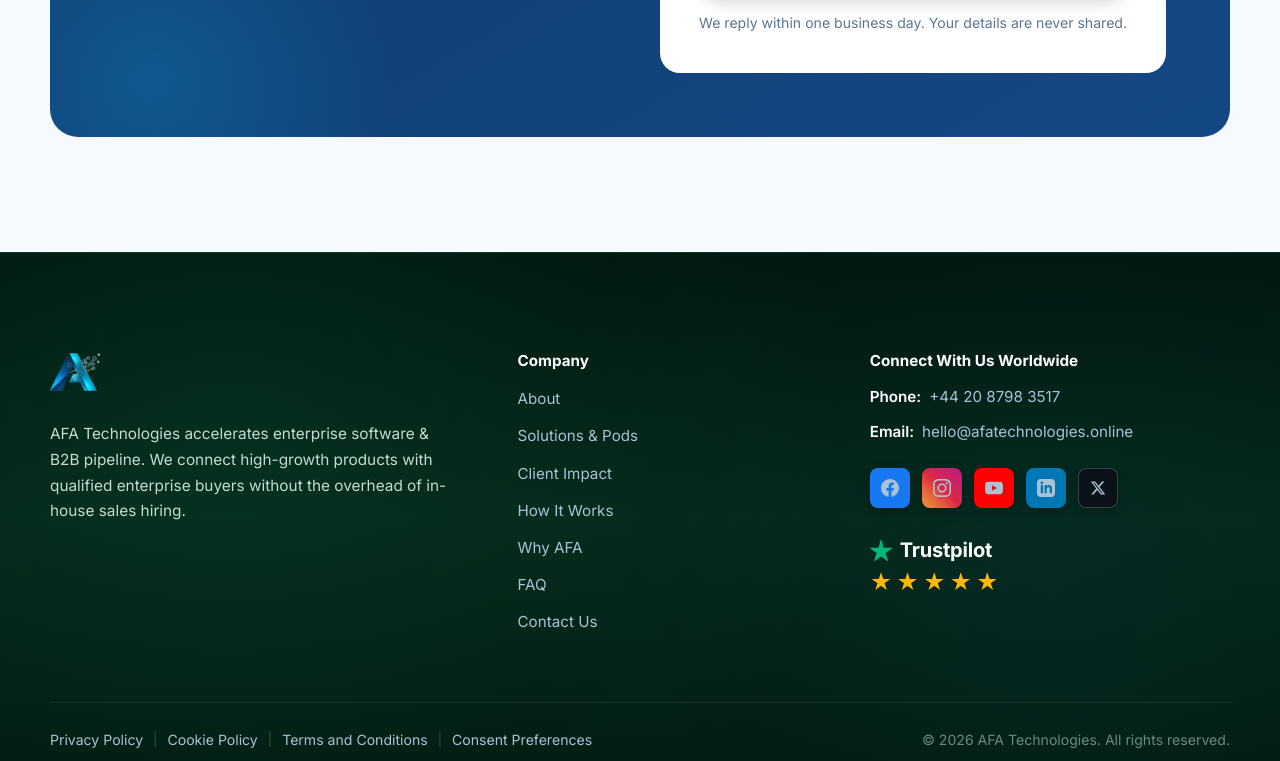
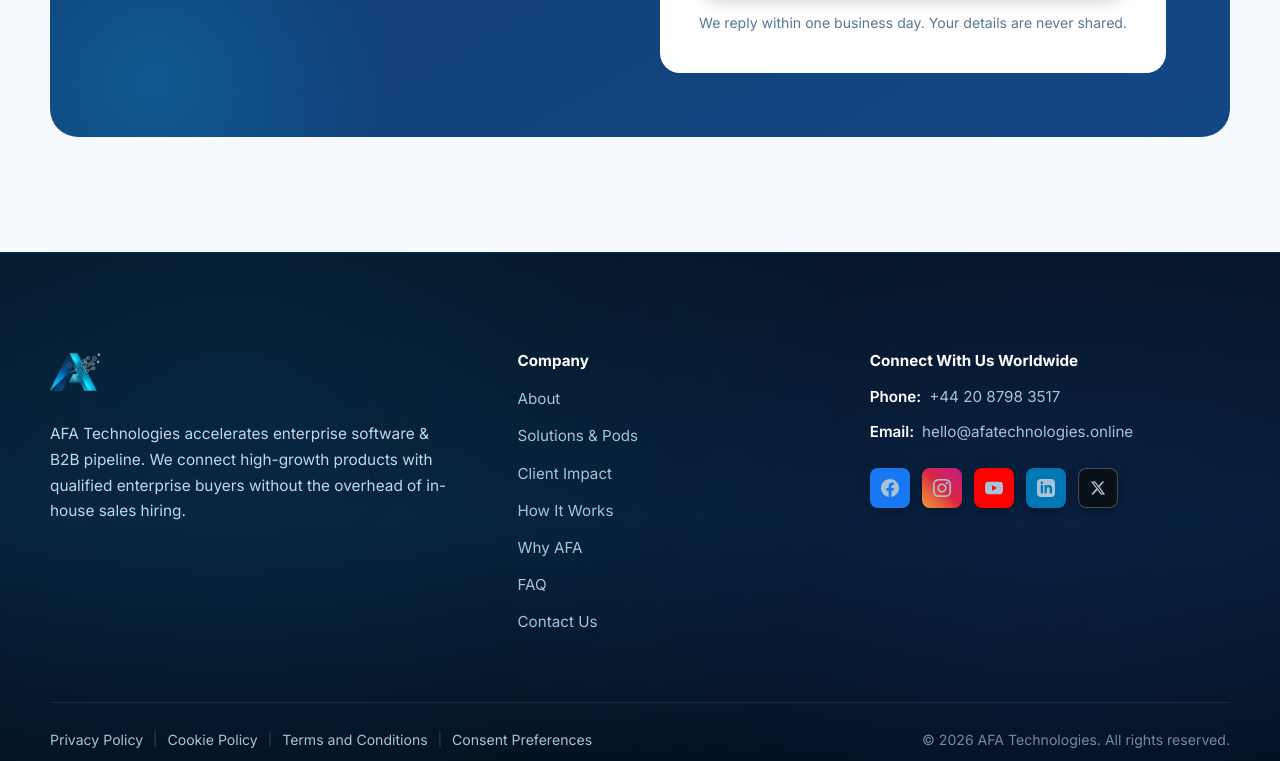
Before and after one commit to HafizTayyabNasir/AFATechnolgies, a Next.js app: page / in a window 1280 px wide. Shown: the part 11239-12000 px from the top of the page. Built offline with nearby package versions, Linux system fonts and the light colour scheme.

Commit message:
Remove Trustpilot badge from footer and switch footer theme to AFA Cyber Navy

```diff
--- a/AFA-Technologies-Website.html
+++ b/AFA-Technologies-Website.html
@@ -1420,16 +1420,17 @@ ul{margin:0;padding:0;list-style:none}
 .form-done p{color:var(--muted)}
 
 /* ---------- Footer ---------- */
-/* ---------- Accelerec-Themed Executive Footer ---------- */
+/* ---------- AFA Executive Navy-Themed Footer ---------- */
 .footer{
   position: relative;
-  background: radial-gradient(circle at 18% 28%, rgba(0, 229, 153, 0.08) 0%, transparent 55%),
-              radial-gradient(circle at 82% 65%, rgba(0, 189, 242, 0.06) 0%, transparent 50%),
-              linear-gradient(180deg, #02140d 0%, #052417 50%, #03180f 100%);
-  color: #a5c4b5;
+  background:
+    radial-gradient(circle at 18% 25%, rgba(0, 189, 242, 0.08) 0%, transparent 55%),
+    radial-gradient(circle at 82% 65%, rgba(37, 99, 235, 0.07) 0%, transparent 50%),
+    linear-gradient(180deg, #051426 0%, #071d37 50%, #030e1c 100%);
+  color: #a9c3d6;
   padding-top: clamp(60px, 8vw, 100px);
   padding-bottom: 32px;
-  border-top: 1px solid rgba(0, 229, 153, 0.15);
+  border-top: 1px solid rgba(0, 189, 242, 0.2);
   overflow: hidden;
 }
 .footer-main-grid {
@@ -1455,7 +1456,7 @@ ul{margin:0;padding:0;list-style:none}
 .footer-brand-desc {
   font-size: 0.96rem;
   line-height: 1.68;
-  color: #c4dcd1;
+  color: #c4d7e8;
   max-width: 25rem;
   margin: 0;
 }
@@ -1476,14 +1477,14 @@ ul{margin:0;padding:0;list-style:none}
   margin-bottom: 12px;
 }
 .footer-nav-list a {
-  color: #b0cdc1;
+  color: #a9c3d6;
   text-decoration: none;
   font-size: 0.95rem;
   transition: all 0.2s ease;
   display: inline-block;
 }
 .footer-nav-list a:hover {
-  color: #00e599;
+  color: #00bdf2;
   transform: translateX(3px);
 }
 .footer-contact-details {
@@ -1492,7 +1493,7 @@ ul{margin:0;padding:0;list-style:none}
 .footer-contact-line {
   margin: 0 0 10px 0;
   font-size: 0.95rem;
-  color: #c4dcd1;
+  color: #c4d7e8;
   display: flex;
   align-items: center;
   gap: 8px;
@@ -1502,18 +1503,18 @@ ul{margin:0;padding:0;list-style:none}
   font-weight: 600;
 }
 .footer-contact-val {
-  color: #b0cdc1;
+  color: #a9c3d6;
   text-decoration: none;
   transition: color 0.2s ease;
 }
 .footer-contact-val:hover {
-  color: #00e599;
+  color: #00bdf2;
 }
 .footer-social-row {
   display: flex;
   align-items: center;
   gap: 12px;
-  margin-bottom: 26px;
+  margin-bottom: 16px;
   flex-wrap: wrap;
 }
 .social-btn {
@@ -1526,44 +1527,18 @@ ul{margin:0;padding:0;list-style:none}
   color: #ffffff;
   text-decoration: none;
   transition: transform 0.2s ease, filter 0.2s ease, box-shadow 0.2s ease;
-  box-shadow: 0 4px 12px rgba(0, 0, 0, 0.25);
+  box-shadow: 0 4px 12px rgba(0, 0, 0, 0.35);
 }
 .social-btn:hover {
   transform: translateY(-3px) scale(1.05);
   filter: brightness(1.15);
-  box-shadow: 0 8px 20px rgba(0, 0, 0, 0.4);
+  box-shadow: 0 8px 20px rgba(0, 0, 0, 0.5);
 }
 .social-btn--facebook { background: #1877F2; }
 .social-btn--instagram { background: linear-gradient(45deg, #f09433 0%, #e6683c 25%, #dc2743 50%, #cc2366 75%, #bc1888 100%); }
 .social-btn--youtube { background: #FF0000; }
 .social-btn--linkedin { background: #0077B5; }
-.social-btn--x { background: #0a1118; border: 1px solid rgba(255, 255, 255, 0.2); }
-.footer-trustpilot-badge {
-  display: inline-flex;
-  flex-direction: column;
-  gap: 6px;
-}
-.trustpilot-header {
-  display: flex;
-  align-items: center;
-  gap: 8px;
-}
-.trustpilot-title {
-  font-family: var(--display, -apple-system, BlinkMacSystemFont, sans-serif);
-  font-weight: 700;
-  font-size: 1.25rem;
-  color: #ffffff;
-  letter-spacing: -0.01em;
-}
-.trustpilot-stars {
-  display: flex;
-  gap: 4px;
-}
-.tp-star {
-  color: #ffb800;
-  font-size: 1.35rem;
-  line-height: 1;
-}
+.social-btn--x { background: #0a1118; border: 1px solid rgba(255, 255, 255, 0.25); }
 .footer-accelero-bottom {
   border-top: 1px solid rgba(255, 255, 255, 0.08);
   padding-top: 26px;
@@ -1573,7 +1548,7 @@ ul{margin:0;padding:0;list-style:none}
   align-items: center;
   gap: 16px;
   font-size: 0.88rem;
-  color: #7b9c8e;
+  color: #7f9cb2;
 }
 .footer-legal-links {
   display: flex;
@@ -1582,7 +1557,7 @@ ul{margin:0;padding:0;list-style:none}
   gap: 10px;
 }
 .footer-legal-links a {
-  color: #8dafa1;
+  color: #8da6bc;
   text-decoration: none;
   transition: color 0.2s ease;
 }
@@ -1594,7 +1569,7 @@ ul{margin:0;padding:0;list-style:none}
   font-size: 0.82rem;
 }
 .footer-copy-text {
-  color: #6a8c7e;
+  color: #728c9f;
 }
 @media (max-width: 960px) {
   .footer-main-grid {
@@ -3559,7 +3534,7 @@ ul{margin:0;padding:0;list-style:none}
 </main>
 
 <!-- ===================== 11. FOOTER ===================== -->
-<footer class="footer footer--accelero-theme">
+<footer class="footer footer--afa-theme">
   <div class="wrap">
     <div class="footer-main-grid">
       <!-- Column 1: Brand & Strategic Positioning -->
@@ -3631,23 +3606,6 @@ ul{margin:0;padding:0;list-style:none}
               <path d="M18.244 2.25h3.308l-7.227 8.26 8.502 11.24H16.17l-5.214-6.817L4.99 21.75H1.68l7.73-8.835L1.254 2.25H8.08l4.713 6.231zm-1.161 17.52h1.833L7.084 4.126H5.117z"/>
             </svg>
           </a>
-        </div>
-
-        <!-- Trustpilot Review Badge -->
-        <div class="footer-trustpilot-badge">
-          <div class="trustpilot-header">
-            <svg width="22" height="22" viewBox="0 0 24 24" fill="#00b67a" class="trustpilot-star-icon">
-              <path d="M12 0l3.09 9.51h10l-8.09 5.88 3.09 9.51-8-5.88-8 5.88 3.09-9.51-8.09-5.88h10z"/>
-            </svg>
-            <span class="trustpilot-title">Trustpilot</span>
-          </div>
-          <div class="trustpilot-stars" aria-label="5 star rating">
-            <span class="tp-star">★</span>
-            <span class="tp-star">★</span>
-            <span class="tp-star">★</span>
-            <span class="tp-star">★</span>
-            <span class="tp-star">★</span>
-          </div>
         </div>
       </div>
     </div>
--- a/app/globals.css
+++ b/app/globals.css
@@ -1617,16 +1617,17 @@ ul{margin:0;padding:0;list-style:none}
 .form-done h3{font-size:1.7rem;margin-bottom:10px}
 .form-done p{color:var(--muted)}
 
-/* ---------- Accelerec-Themed Executive Footer ---------- */
+/* ---------- AFA Executive Navy-Themed Footer ---------- */
 .footer{
   position: relative;
-  background: radial-gradient(circle at 18% 28%, rgba(0, 229, 153, 0.08) 0%, transparent 55%),
-              radial-gradient(circle at 82% 65%, rgba(0, 189, 242, 0.06) 0%, transparent 50%),
-              linear-gradient(180deg, #02140d 0%, #052417 50%, #03180f 100%);
-  color: #a5c4b5;
+  background:
+    radial-gradient(circle at 18% 25%, rgba(0, 189, 242, 0.08) 0%, transparent 55%),
+    radial-gradient(circle at 82% 65%, rgba(37, 99, 235, 0.07) 0%, transparent 50%),
+    linear-gradient(180deg, #051426 0%, #071d37 50%, #030e1c 100%);
+  color: #a9c3d6;
   padding-top: clamp(60px, 8vw, 100px);
   padding-bottom: 32px;
-  border-top: 1px solid rgba(0, 229, 153, 0.15);
+  border-top: 1px solid rgba(0, 189, 242, 0.2);
   overflow: hidden;
 }
 
@@ -1657,7 +1658,7 @@ ul{margin:0;padding:0;list-style:none}
 .footer-brand-desc {
   font-size: 0.96rem;
   line-height: 1.68;
-  color: #c4dcd1;
+  color: #c4d7e8;
   max-width: 25rem;
   margin: 0;
 }
@@ -1682,7 +1683,7 @@ ul{margin:0;padding:0;list-style:none}
 }
 
 .footer-nav-list a {
-  color: #b0cdc1;
+  color: #a9c3d6;
   text-decoration: none;
   font-size: 0.95rem;
   transition: all 0.2s ease;
@@ -1690,7 +1691,7 @@ ul{margin:0;padding:0;list-style:none}
 }
 
 .footer-nav-list a:hover {
-  color: #00e599;
+  color: #00bdf2;
   transform: translateX(3px);
 }
 
@@ -1701,7 +1702,7 @@ ul{margin:0;padding:0;list-style:none}
 .footer-contact-line {
   margin: 0 0 10px 0;
   font-size: 0.95rem;
-  color: #c4dcd1;
+  color: #c4d7e8;
   display: flex;
   align-items: center;
   gap: 8px;
@@ -1713,13 +1714,13 @@ ul{margin:0;padding:0;list-style:none}
 }
 
 .footer-contact-val {
-  color: #b0cdc1;
+  color: #a9c3d6;
   text-decoration: none;
   transition: color 0.2s ease;
 }
 
 .footer-contact-val:hover {
-  color: #00e599;
+  color: #00bdf2;
 }
 
 /* Social Buttons Row */
@@ -1727,7 +1728,7 @@ ul{margin:0;padding:0;list-style:none}
   display: flex;
   align-items: center;
   gap: 12px;
-  margin-bottom: 26px;
+  margin-bottom: 16px;
   flex-wrap: wrap;
 }
 
@@ -1741,13 +1742,13 @@ ul{margin:0;padding:0;list-style:none}
   color: #ffffff;
   text-decoration: none;
   transition: transform 0.2s ease, filter 0.2s ease, box-shadow 0.2s ease;
-  box-shadow: 0 4px 12px rgba(0, 0, 0, 0.25);
+  box-shadow: 0 4px 12px rgba(0, 0, 0, 0.35);
 }
 
 .social-btn:hover {
   transform: translateY(-3px) scale(1.05);
   filter: brightness(1.15);
-  box-shadow: 0 8px 20px rgba(0, 0, 0, 0.4);
+  box-shadow: 0 8px 20px rgba(0, 0, 0, 0.5);
 }
 
 .social-btn--facebook {
@@ -1768,39 +1769,7 @@ ul{margin:0;padding:0;list-style:none}
 
 .social-btn--x {
   background: #0a1118;
-  border: 1px solid rgba(255, 255, 255, 0.2);
-}
-
-/* Trustpilot Review Badge */
-.footer-trustpilot-badge {
-  display: inline-flex;
-  flex-direction: column;
-  gap: 6px;
-}
-
-.trustpilot-header {
-  display: flex;
-  align-items: center;
-  gap: 8px;
-}
-
-.trustpilot-title {
-  font-family: var(--display, -apple-system, BlinkMacSystemFont, sans-serif);
-  font-weight: 700;
-  font-size: 1.25rem;
-  color: #ffffff;
-  letter-spacing: -0.01em;
-}
-
-.trustpilot-stars {
-  display: flex;
-  gap: 4px;
-}
-
-.tp-star {
-  color: #ffb800;
-  font-size: 1.35rem;
-  line-height: 1;
+  border: 1px solid rgba(255, 255, 255, 0.25);
 }
 
 /* Bottom Legal Bar */
@@ -1813,7 +1782,7 @@ ul{margin:0;padding:0;list-style:none}
   align-items: center;
   gap: 16px;
   font-size: 0.88rem;
-  color: #7b9c8e;
+  color: #7f9cb2;
 }
 
 .footer-legal-links {
@@ -1824,7 +1793,7 @@ ul{margin:0;padding:0;list-style:none}
 }
 
 .footer-legal-links a {
-  color: #8dafa1;
+  color: #8da6bc;
   text-decoration: none;
   transition: color 0.2s ease;
 }
@@ -1839,7 +1808,7 @@ ul{margin:0;padding:0;list-style:none}
 }
 
 .footer-copy-text {
-  color: #6a8c7e;
+  color: #728c9f;
 }
 
 /* Legacy fallbacks */
--- a/components/Footer.tsx
+++ b/components/Footer.tsx
@@ -11,7 +11,7 @@ export default function Footer() {
   }, []);
 
   return (
-    <footer className="footer footer--accelero-theme">
+    <footer className="footer footer--afa-theme">
       <div className="wrap">
         <div className="footer-main-grid">
           {/* Column 1: Brand & Strategic Positioning */}
@@ -44,7 +44,7 @@ export default function Footer() {
             </ul>
           </div>
 
-          {/* Column 3: Worldwide Connect, Social Icons & Trustpilot */}
+          {/* Column 3: Worldwide Connect & Social Icons */}
           <div className="footer-col-connect">
             <h4 className="footer-col-title">Connect With Us Worldwide</h4>
             <div className="footer-contact-details">
@@ -120,23 +120,6 @@ export default function Footer() {
                 </svg>
               </a>
             </div>
-
-            {/* Trustpilot Review Badge */}
-            <div className="footer-trustpilot-badge">
-              <div className="trustpilot-header">
-                <svg width="22" height="22" viewBox="0 0 24 24" fill="#00b67a" className="trustpilot-star-icon">
-                  <path d="M12 0l3.09 9.51h10l-8.09 5.88 3.09 9.51-8-5.88-8 5.88 3.09-9.51-8.09-5.88h10z"/>
-                </svg>
-                <span className="trustpilot-title">Trustpilot</span>
-              </div>
-              <div className="trustpilot-stars" aria-label="5 star rating">
-                <span className="tp-star">★</span>
-                <span className="tp-star">★</span>
-                <span className="tp-star">★</span>
-                <span className="tp-star">★</span>
-                <span className="tp-star">★</span>
-              </div>
-            </div>
           </div>
         </div>
 
```
